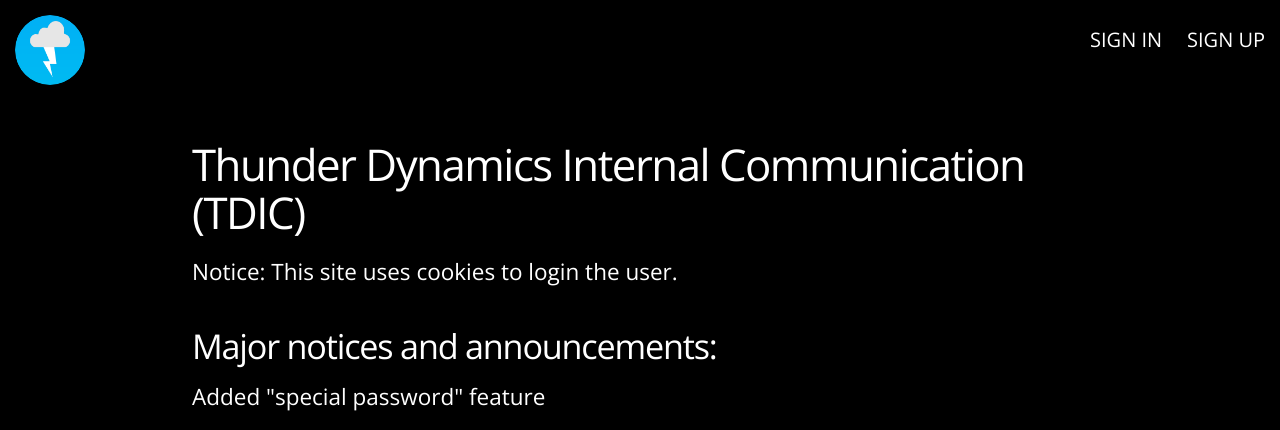
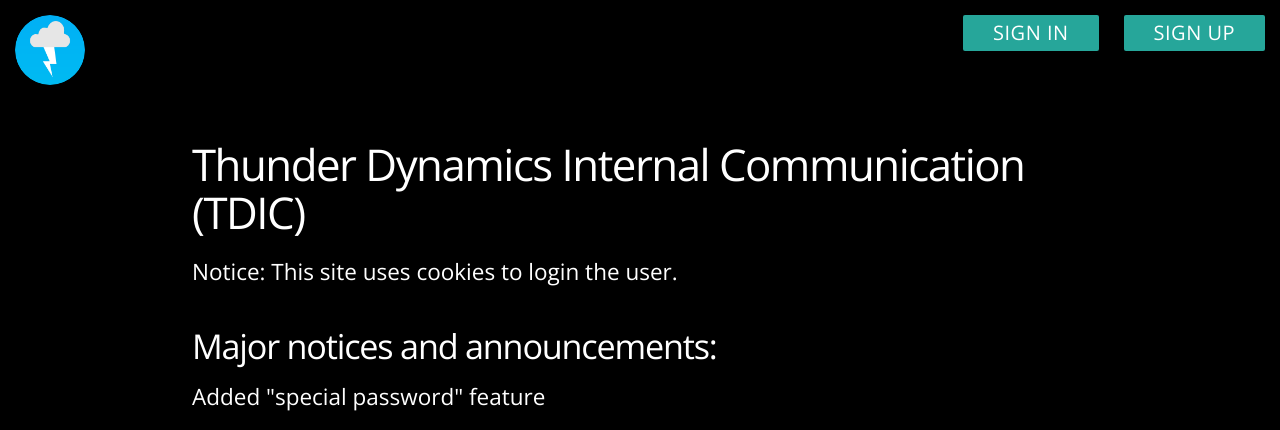
Before and after one commit to superstealthysheep/mango-melon, a Python web app: template templates/index.html in a window 1280 px wide. Shown: the top 430 px of the page. Run offline with Jinja, Linux system fonts and the light colour scheme; the template is opened without the code that fills it, so the values that code supplies are empty; some libraries are stand-ins or nearby versions.

Commit message:
Add buttons to header

```diff
--- a/templates/layout.html
+++ b/templates/layout.html
@@ -30,12 +30,12 @@
 		<div style=margin:10px id='header'>
 			<a href='/' style='color:black'><img class=headerfield style=float:left;border-radius:50% src='/static/teaselogo.png' width='70px' height='70px'></img></a>
 			{% if not current_user.is_authenticated %}
-				<a href='/signup' class=headerfield style=float:right>SIGN UP</a>
-				<a href='/signin' class=headerfield style=float:right>SIGN IN</a>
+				<a href='/signup' class="headerfield waves-effect waves-light btn" style="float:right">SIGN UP</a>
+				<a href='/signin' class="headerfield waves-effect waves-light btn" style="float:right">SIGN IN</a>
 			{% else %}
-				<a href='/signout' class=headerfield style=float:right>SIGN OUT</a>
-				<a href='/settings' class=headerfield style=float:right>SETTINGS</a>
-				<a href='/post' class=headerfield style=float:right>POST</a>
+				<a href='/signout' class="headerfield waves-effect waves-light btn" style="float:right">SIGN OUT</a>
+				<a href='/settings' class="headerfield waves-effect waves-light btn" style="float:right">SETTINGS</a>
+				<a href='/post' class="headerfield waves-effect waves-light btn" style="float:right">POST</a>
 
 					<form action='/user' method='GET' style='margin:10px'>
 						<input type='text' placeholder='Search for a user' name='user' style='margin:10px'></input>
```
